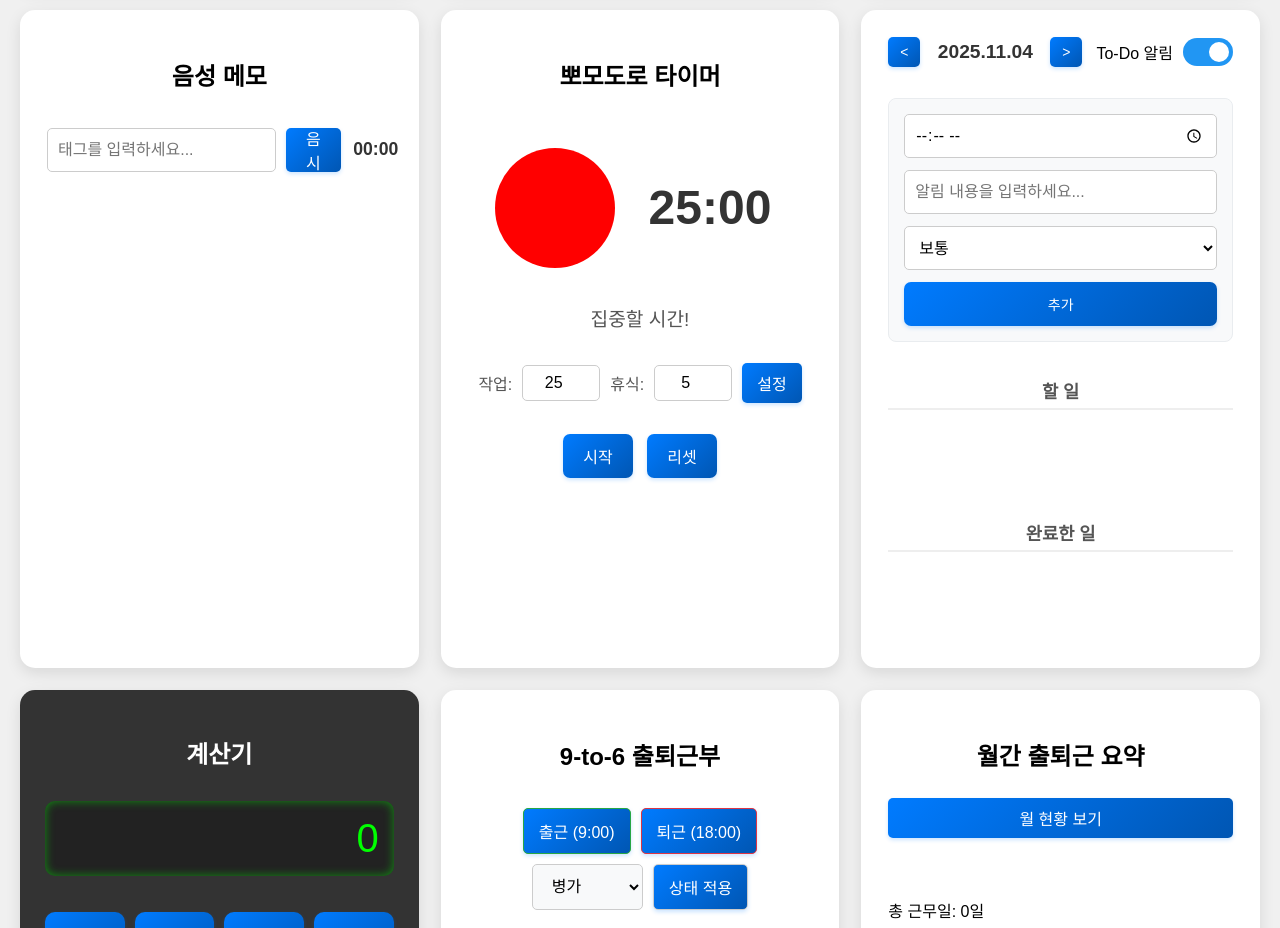
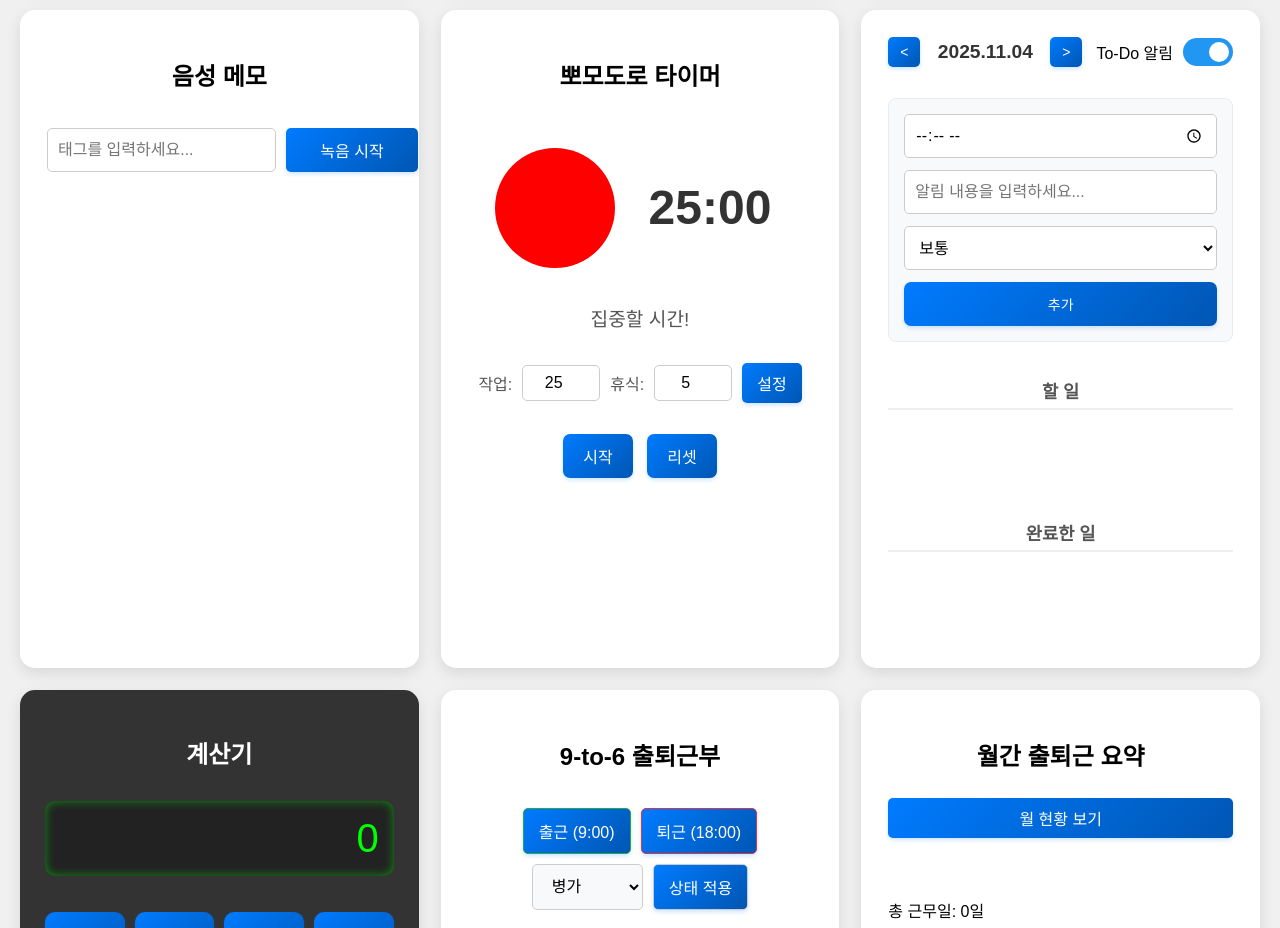
Before and after one commit to Maccrey/work_dash, a website with bundled scripts: page index.html in a window 1280 px wide. Shown: the part 900-1828 px from the top of the page. Built offline with nearby package versions, Linux system fonts and the light colour scheme.

Commit message:
음성메모 버튼 스타일 변경

```diff
--- a/style.css
+++ b/style.css
@@ -2048,6 +2048,9 @@ input:checked + .slider:before {
   display: flex;
   align-items: center;
   justify-content: center;
+  min-width: 132px;
+  flex-shrink: 0;
+  white-space: nowrap;
 }
 
 #record-button.recording {
```
